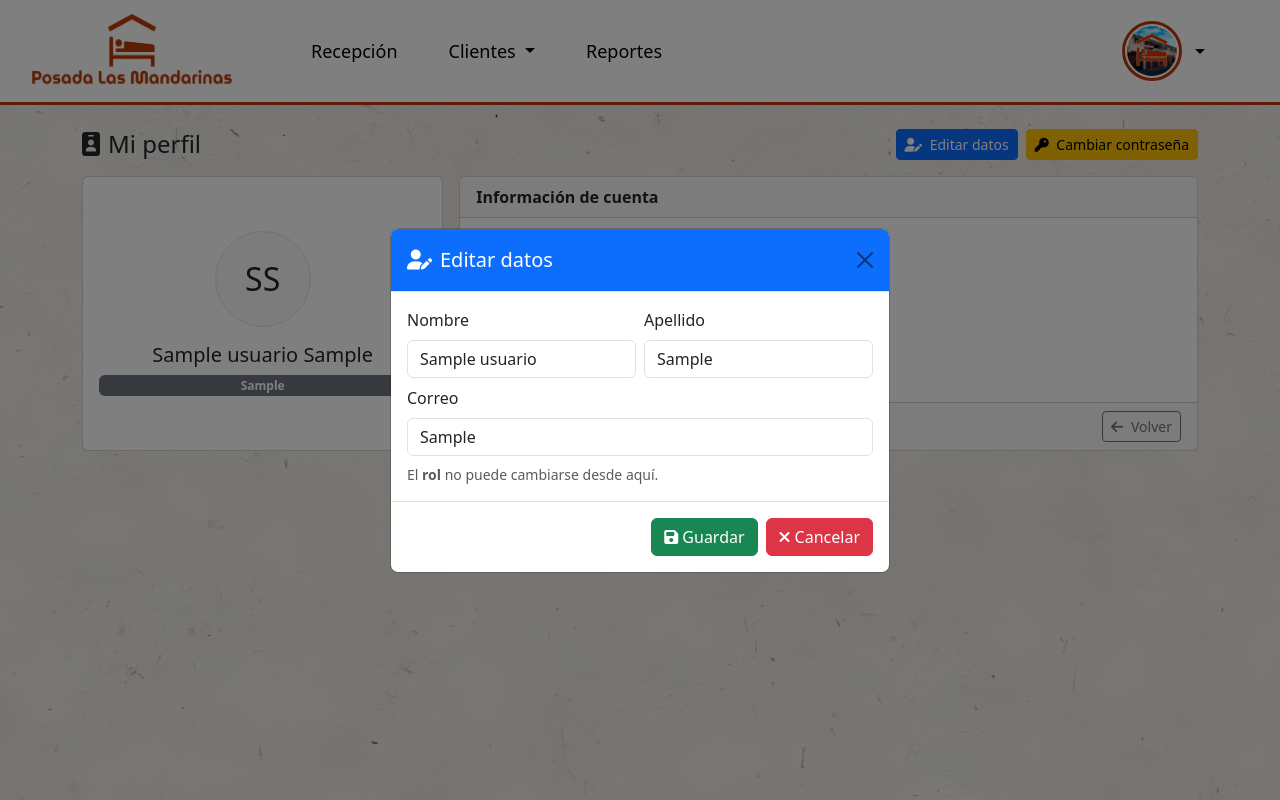
After one commit to BlackSpartaN21/SistemaWebPosada, a PHP site: page /perfil.php in a window 1280 px wide, after a click on "Editar datos". The commit adds this page. Run offline with PHP 8.4, Linux system fonts and the light colour scheme; the visitor is signed in with stand-in values (Sample User, id 1); tables that the repository leaves empty or names only in its code hold one stand-in row (values such as "Sample post").

Commit message:
Archivos necesarios para la creacion del Dropdown Mi perfil

```diff
--- a/views/header.php
+++ b/views/header.php
@@ -136,19 +136,65 @@
     <?php endif; ?>
                     </ul>
             <!-- Avatar y Dropdown para usuario alineado a la derecha -->
-                <ul class="navbar-nav ms-auto"> <!-- Esto alinea el módulo del usuario a la derecha -->
+    <?php if (session_status() === PHP_SESSION_NONE) { session_start(); } ?>
+    <?php
+    $nombre   = $_SESSION['nombre']  ?? 'Usuario';
+    $apellido = $_SESSION['apellido']?? '';
+    $rol      = $_SESSION['rol']     ?? null; // 'Administrador' | 'Recepcionista'
+    ?>
+    <ul class="navbar-nav ms-auto">
     <li class="nav-item dropdown">
         <a class="nav-link dropdown-toggle d-flex align-items-center" href="#" id="userDropdown" role="button" data-bs-toggle="dropdown" aria-expanded="false">
-                            <img src="../public/img/imglogin.jpg" alt="User Avatar" class="rounded-circle" width="60" height="60">
+        <img src="../public/img/imglogin.jpg" alt="User Avatar" class="rounded-circle me-2" width="60" height="60">
+
+        <?php if ($rol): ?>
+
+        <?php endif; ?>
         </a>
+
         <ul class="dropdown-menu dropdown-menu-end" aria-labelledby="userDropdown">
-                            <li><a class="dropdown-item" href="perfil.php">Mi Perfil</a></li>
-                            <li><a class="dropdown-item" href="perfil.php">Manual de Usuario</a></li>
-                            <li><a class="dropdown-item" href="perfil.php">Copia de Seguridad</a></li>
-                            <li><a class="dropdown-item" href="../controllers/logout.php">Cerrar Sesión</a></li>
+        <!-- Cabecera del menú con avatar + datos -->
+        <li class="px-3 py-2">
+        <div class="d-flex flex-column align-items-center text-center">
+            <div class="fw-semibold">
+            <?php echo htmlspecialchars($nombre . ' ' . $apellido); ?>
+            </div>
+            <?php if ($rol): ?>
+            <span class="badge mt-1 <?php echo ($rol === 'Administrador') ? 'bg-primary' : 'bg-secondary'; ?>">
+                <?php echo htmlspecialchars($rol); ?>
+            </span>
+            <?php endif; ?>
+        </div>
+        </li>
+
+
+        <!-- Ítems del menú -->
+        <li>
+            <a class="dropdown-item" href="perfil.php">
+            <i class="fas fa-id-badge me-2"></i>Mi Perfil
+            </a>
+        </li>
+        <li>
+            <a class="dropdown-item" href="perfil.php">
+            <i class="fas fa-book me-2"></i>Manual de Usuario
+            </a>
+        </li>
+        <li>
+            <a class="dropdown-item" href="perfil.php">
+            <i class="fas fa-database me-2"></i>Copia de Seguridad
+            </a>
+        </li>
+
+        <li><hr class="dropdown-divider"></li>
+        <li>
+            <a class="dropdown-item text-danger" href="../controllers/logout.php">
+            <i class="fas fa-sign-out-alt me-2"></i>Cerrar Sesión
+            </a>
+        </li>
         </ul>
     </li>
     </ul>
+
             </div>
         </div>
     </nav>
--- /dev/null
+++ b/views/perfil.php
@@ -0,0 +1,265 @@
+<?php
+// views/perfil.php
+require_once '../config/auth.php';
+require_login();
+require_once '../config/db.php';
+
+$userId = (int)($_SESSION['id_usuario'] ?? 0);
+
+$stmt = $pdo->prepare("
+  SELECT id_usuario, nombre_usuario, apellido_usuario, correo_usuario, rol_usuario, fecha_creacion
+  FROM usuarios
+  WHERE id_usuario = :id
+  LIMIT 1
+");
+$stmt->execute([':id' => $userId]);
+$u = $stmt->fetch(PDO::FETCH_ASSOC);
+
+if (!$u) {
+  redirect_safe('login.php?error=Sesión%20inválida');
+}
+?>
+<?php include 'header.php'; ?>
+
+<!-- jQuery (si no está ya en header.php) -->
+<script src="../public/js/jquery-3.7.1.min.js"></script>
+<!-- SweetAlert -->
+<script src="../public/js/sweetalert2.min.js"></script>
+
+<div class="container my-4">
+  <div class="d-flex justify-content-between align-items-center mb-3">
+    <h4 class="mb-0"><i class="fas fa-id-badge me-2"></i>Mi perfil</h4>
+    <div class="d-flex gap-2">
+      <button class="btn btn-primary btn-sm" data-bs-toggle="modal" data-bs-target="#modalEditarPerfil">
+        <i class="fas fa-user-edit me-1"></i> Editar datos
+      </button>
+      <button class="btn btn-warning btn-sm" data-bs-toggle="modal" data-bs-target="#modalCambiarPassword">
+        <i class="fas fa-key me-1"></i> Cambiar contraseña
+      </button>
+    </div>
+  </div>
+
+  <?php
+    $okFlag   = !empty($_GET['ok']);
+    $errorMsg = $_GET['error'] ?? '';
+  ?>
+  <script>
+    document.addEventListener('DOMContentLoaded', function () {
+      const ok = <?php echo $okFlag ? 'true' : 'false'; ?>;
+      const errorMsg = <?php echo json_encode($errorMsg); ?>;
+      const clearParams = () => {
+        const url = new URL(window.location);
+        url.searchParams.delete('ok'); url.searchParams.delete('error');
+        window.history.replaceState({}, '', url);
+      };
+      if (ok) Swal.fire({icon:'success', title:'¡Listo!', text:'Operación realizada con éxito.'}).then(clearParams);
+      else if (errorMsg) Swal.fire({icon:'error', title:'Ups…', text:errorMsg}).then(clearParams);
+    });
+  </script>
+
+  <div class="row g-3">
+    <div class="col-md-4">
+      <div class="card h-100 text-center">
+        <div class="card-body d-flex flex-column justify-content-center">
+          <div class="mx-auto rounded-circle bg-light border d-flex align-items-center justify-content-center"
+               style="width:96px;height:96px;font-size:32px;">
+            <?php
+              $ini = strtoupper(substr($u['nombre_usuario'] ?? '', 0, 1) . substr($u['apellido_usuario'] ?? '', 0, 1));
+              echo htmlspecialchars($ini ?: 'U');
+            ?>
+          </div>
+          <h5 class="mt-3 mb-0">
+            <?php echo htmlspecialchars(($u['nombre_usuario'] ?? '') . ' ' . ($u['apellido_usuario'] ?? '')); ?>
+          </h5>
+          <span class="badge mt-2 <?php echo ($u['rol_usuario'] === 'Administrador') ? 'bg-primary' : 'bg-secondary'; ?>">
+            <?php echo htmlspecialchars($u['rol_usuario'] ?? ''); ?>
+          </span>
+        </div>
+      </div>
+    </div>
+
+    <div class="col-md-8">
+      <div class="card h-100">
+        <div class="card-header bg-light">
+          <strong>Información de cuenta</strong>
+        </div>
+        <div class="card-body">
+          <div class="row mb-2">
+            <div class="col-sm-4 text-muted">Nombre</div>
+            <div class="col-sm-8"><?php echo htmlspecialchars($u['nombre_usuario'] ?? ''); ?></div>
+          </div>
+          <div class="row mb-2">
+            <div class="col-sm-4 text-muted">Apellido</div>
+            <div class="col-sm-8"><?php echo htmlspecialchars($u['apellido_usuario'] ?? ''); ?></div>
+          </div>
+          <div class="row mb-2">
+            <div class="col-sm-4 text-muted">Correo</div>
+            <div class="col-sm-8"><?php echo htmlspecialchars($u['correo_usuario'] ?? ''); ?></div>
+          </div>
+          <div class="row mb-2">
+            <div class="col-sm-4 text-muted">Rol</div>
+            <div class="col-sm-8"><?php echo htmlspecialchars($u['rol_usuario'] ?? ''); ?></div>
+          </div>
+          <div class="row">
+            <div class="col-sm-4 text-muted">Miembro desde</div>
+            <div class="col-sm-8">
+              <?php
+                $fc = $u['fecha_creacion'] ?? null;
+                echo $fc ? date('d/m/Y', strtotime($fc)) : '—';
+              ?>
+            </div>
+          </div>
+        </div>
+        <div class="card-footer text-end">
+          <a href="recepcion.php" class="btn btn-outline-secondary btn-sm">
+            <i class="fas fa-arrow-left me-1"></i> Volver
+          </a>
+        </div>
+      </div>
+    </div>
+  </div>
+</div>
+
+<!-- =========================
+     MODAL: Editar datos
+     ========================= -->
+<div class="modal fade" id="modalEditarPerfil" tabindex="-1" aria-hidden="true">
+  <div class="modal-dialog modal-dialog-centered">
+    <form action="../controllers/perfil_actualizar.php" method="POST" class="modal-content bg-white" id="formEditarPerfil">
+      <input type="hidden" name="id_usuario" value="<?php echo (int)$u['id_usuario']; ?>">
+      <div class="modal-header bg-primary text-white">
+        <h5 class="modal-title"><i class="fas fa-user-edit me-2"></i>Editar datos</h5>
+        <button type="button" class="btn-close" data-bs-dismiss="modal" aria-label="Cerrar"></button>
+      </div>
+      <div class="modal-body">
+        <div class="row g-2">
+          <div class="col-md-6">
+            <label class="form-label">Nombre</label>
+            <input type="text" class="form-control" name="nombre" value="<?php echo htmlspecialchars($u['nombre_usuario']); ?>" required>
+          </div>
+          <div class="col-md-6">
+            <label class="form-label">Apellido</label>
+            <input type="text" class="form-control" name="apellido" value="<?php echo htmlspecialchars($u['apellido_usuario']); ?>" required>
+          </div>
+        </div>
+        <div class="mt-2">
+          <label class="form-label">Correo</label>
+          <input type="email" class="form-control" name="correo" value="<?php echo htmlspecialchars($u['correo_usuario']); ?>" required>
+        </div>
+        <div class="form-text mt-2">
+          El <strong>rol</strong> no puede cambiarse desde aquí.
+        </div>
+      </div>
+      <div class="modal-footer">
+        <!-- Guardar verde IZQUIERDA -->
+        <button type="submit" class="btn btn-success"><i class="fas fa-save me-1"></i>Guardar</button>
+        <!-- Cancelar rojo DERECHA -->
+        <button type="button" class="btn btn-danger" data-bs-dismiss="modal"><i class="fas fa-times me-1"></i>Cancelar</button>
+      </div>
+    </form>
+  </div>
+</div>
+
+<!-- =========================
+     MODAL: Cambiar contraseña
+     ========================= -->
+<div class="modal fade" id="modalCambiarPassword" tabindex="-1" aria-hidden="true">
+  <div class="modal-dialog modal-dialog-centered">
+    <form action="../controllers/perfil_cambiar_password.php" method="POST" class="modal-content bg-white" id="formCambiarPassword">
+      <input type="hidden" name="id_usuario" value="<?php echo (int)$u['id_usuario']; ?>">
+      <div class="modal-header bg-warning">
+        <h5 class="modal-title"><i class="fas fa-key me-2"></i>Cambiar contraseña</h5>
+        <button type="button" class="btn-close" data-bs-dismiss="modal" aria-label="Cerrar"></button>
+      </div>
+      <div class="modal-body">
+        <!-- Actual -->
+        <div class="mb-2">
+          <label class="form-label">Contraseña actual</label>
+          <div class="input-group">
+            <input type="password" class="form-control" name="contrasena_actual" id="cp_actual" minlength="6" required>
+            <button type="button" class="btn btn-outline-secondary" id="cp_toggle_0" tabindex="-1" title="Mostrar/ocultar">
+              <i class="fas fa-eye"></i>
+            </button>
+          </div>
+        </div>
+
+        <!-- Nueva -->
+        <div class="mb-2">
+          <label class="form-label">Nueva contraseña</label>
+          <div class="input-group">
+            <input type="password" class="form-control" name="nueva_contrasena" id="cp_nueva" minlength="6" required>
+            <button type="button" class="btn btn-outline-secondary" id="cp_toggle_1" tabindex="-1" title="Mostrar/ocultar">
+              <i class="fas fa-eye"></i>
+            </button>
+          </div>
+          <div class="form-text">Mínimo 6 caracteres.</div>
+        </div>
+
+        <!-- Confirmación -->
+        <div class="mb-2">
+          <label class="form-label">Confirmar nueva contraseña</label>
+          <div class="input-group">
+            <input type="password" class="form-control" id="cp_confirm" minlength="6" required>
+            <button type="button" class="btn btn-outline-secondary" id="cp_toggle_2" tabindex="-1" title="Mostrar/ocultar">
+              <i class="fas fa-eye"></i>
+            </button>
+          </div>
+          <div class="invalid-feedback">Las contraseñas no coinciden.</div>
+        </div>
+      </div>
+      <div class="modal-footer">
+        <!-- Guardar verde IZQUIERDA -->
+        <button type="submit" class="btn btn-success"><i class="fas fa-save me-1"></i>Guardar</button>
+        <!-- Cancelar rojo DERECHA -->
+        <button type="button" class="btn btn-danger ms-auto" data-bs-dismiss="modal">Cancelar</button>
+      </div>
+    </form>
+  </div>
+</div>
+
+<script>
+  $(function(){
+    // Helpers de toggle
+    function togglePassword(inputSel, iconSel) {
+      const $inp = $(inputSel);
+      const $ico = $(iconSel);
+      const isPw = $inp.attr('type') === 'password';
+      $inp.attr('type', isPw ? 'text' : 'password');
+      $ico.toggleClass('fa-eye fa-eye-slash');
+    }
+    function setInputType(sel, type){ $(sel).attr('type', type); }
+    function resetEye(iconSel){ $(iconSel).removeClass('fa-eye-slash').addClass('fa-eye'); }
+
+    // Toggles Cambiar Password
+    $('#cp_toggle_0').on('click', function(){ togglePassword('#cp_actual', '#cp_toggle_0 i'); });
+    $('#cp_toggle_1').on('click', function(){ togglePassword('#cp_nueva', '#cp_toggle_1 i'); });
+    $('#cp_toggle_2').on('click', function(){ togglePassword('#cp_confirm', '#cp_toggle_2 i'); });
+
+    // Validación de confirmación en tiempo real
+    $('#cp_nueva, #cp_confirm').on('input', function(){
+      const a = $('#cp_nueva').val(), b = $('#cp_confirm').val();
+      $('#cp_confirm').toggleClass('is-invalid', b.length > 0 && a !== b);
+    });
+
+    // Al abrir modal: limpiar estado
+    const modalPwd = document.getElementById('modalCambiarPassword');
+    if (modalPwd) {
+      modalPwd.addEventListener('show.bs.modal', function(){
+        $('#cp_actual, #cp_nueva, #cp_confirm').val('').removeClass('is-invalid');
+        setInputType('#cp_actual','password'); setInputType('#cp_nueva','password'); setInputType('#cp_confirm','password');
+        resetEye('#cp_toggle_0 i'); resetEye('#cp_toggle_1 i'); resetEye('#cp_toggle_2 i');
+      });
+    }
+
+    // Validación al enviar
+    $('#formCambiarPassword').on('submit', function(e){
+      const a = $('#cp_nueva').val();
+      const b = $('#cp_confirm').val();
+      if (a !== b) {
+        e.preventDefault();
+        $('#cp_confirm').addClass('is-invalid').focus();
+        Swal.fire({icon:'error', title:'Contraseñas distintas', text:'La confirmación no coincide con la nueva contraseña.'});
+      }
+    });
+  });
+</script>
```
Also changed, not shown: controllers/perfil_actualizar.php (added, +62 -0 lines), controllers/perfil_cambiar_password.php (added, +65 -0 lines), script_usuario.php (deleted, +0 -14 lines). Lines whose indentation alone changed are shown as unchanged.
